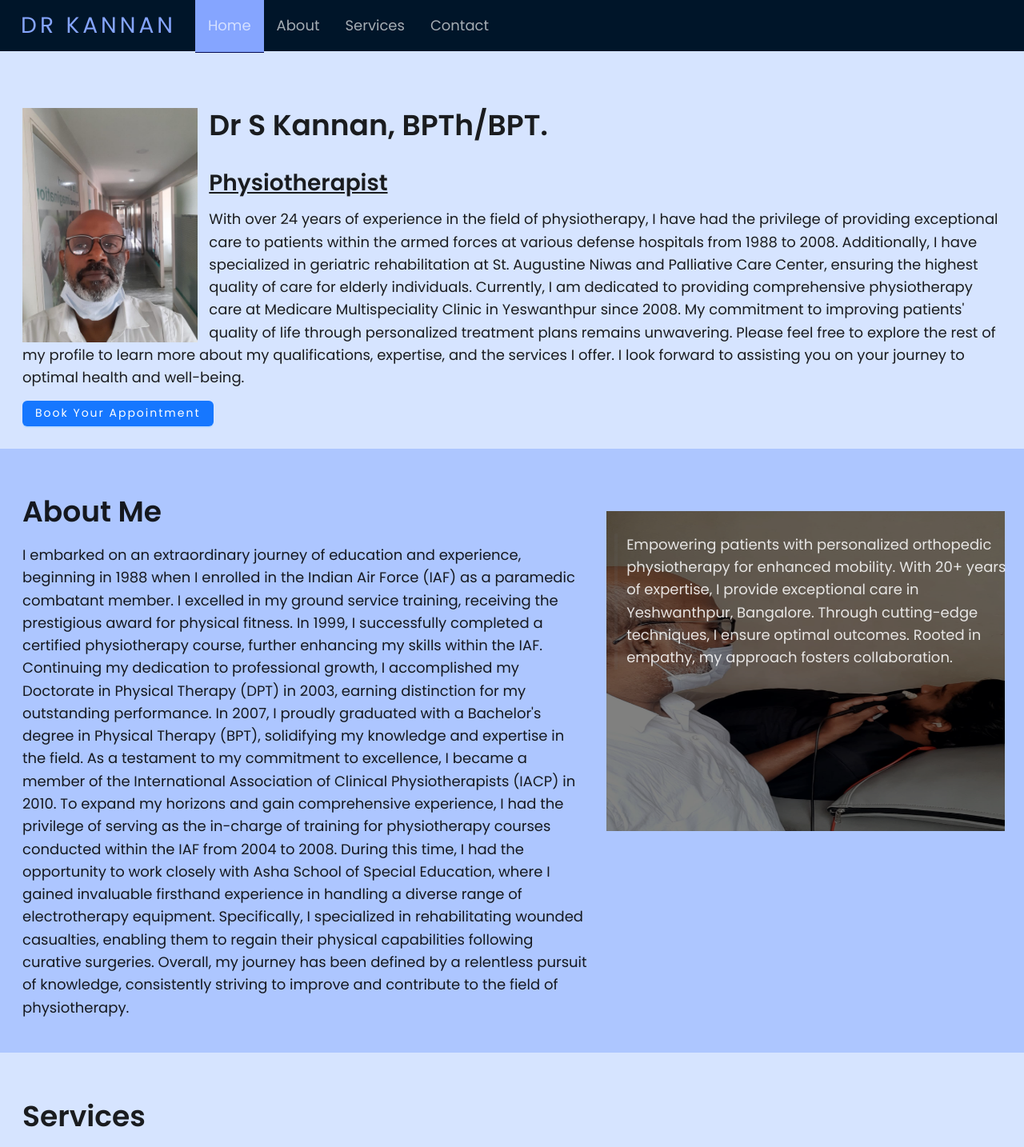
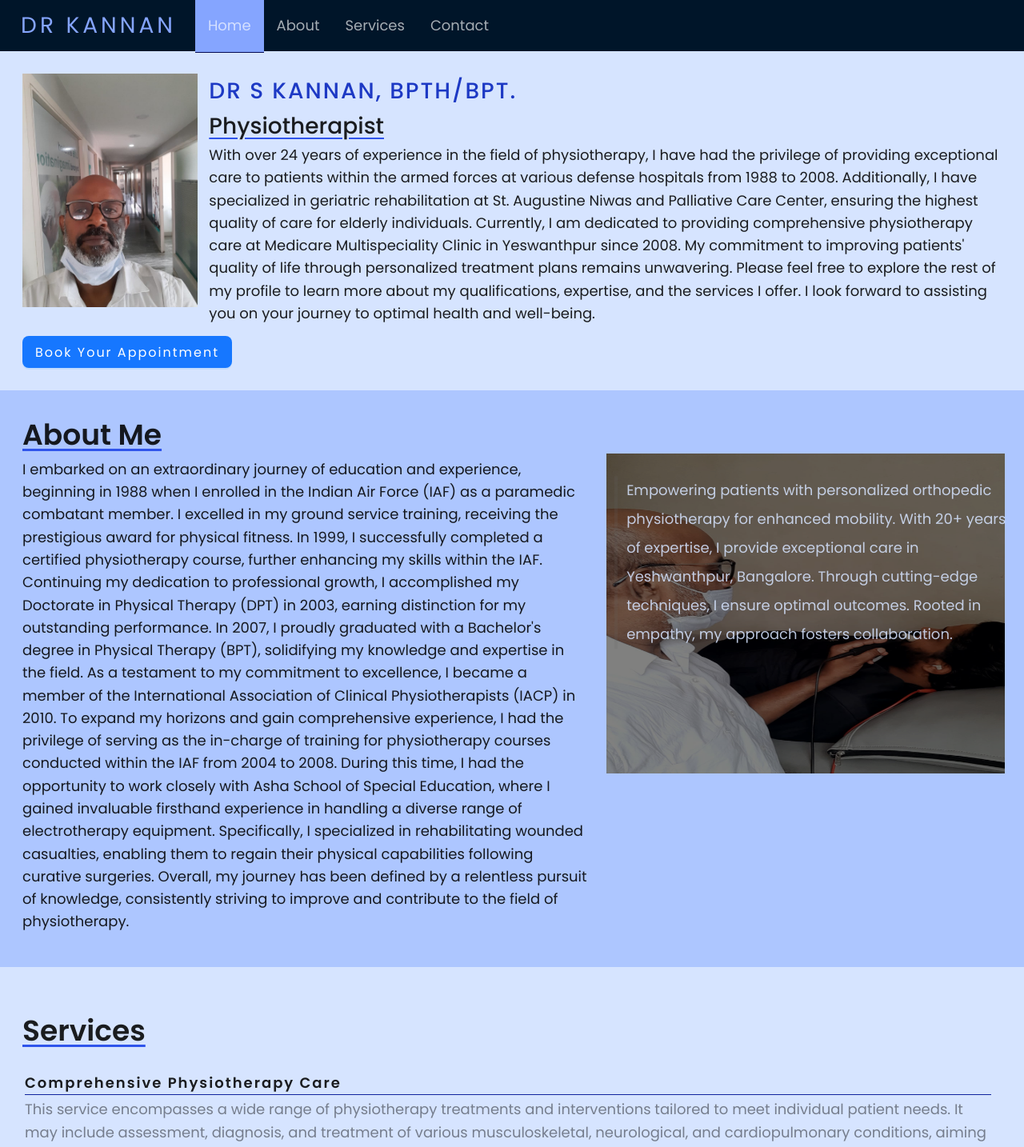
Before and after one commit to imkiran22/physio-website, a Next.js app: page /home in a window 1280 px wide. Shown: the top 1434 px of the page at 80% size. Built offline with nearby package versions, Linux system fonts and the light colour scheme.

Commit message:
Animation

```diff
--- a/components/About/About.tsx
+++ b/components/About/About.tsx
@@ -19,7 +19,7 @@ const AboutComponent: React.FC = () => {
     >
       <Col xs={24} sm={14} md={14} lg={14} xl={14}>
         <Typography>
-          <Title className="about_main-title">{aboutTitle}</Title>
+          <div className="about_main-title">{aboutTitle}</div>
           <Paragraph>
             <Text className="about_description">{aboutDoctor}</Text>
           </Paragraph>
--- a/components/Contact/Contact.tsx
+++ b/components/Contact/Contact.tsx
@@ -25,11 +25,12 @@ const ContactComponent: React.FC = () => {
           src={imagePath}
           className={"contact_image"}
           alt="doctor image"
+          width={"100%"}
         />
       </Col>
       <Col xs={24} sm={16} md={16} lg={16} xl={16}>
         <Typography>
-          <Title className="contact_main-title">{contactHeader}</Title>
+          <div className="contact_main-title">{contactHeader}</div>
           {ContactMetaList.map((list) => (
             <Paragraph key={list.value}>
               <Text className="contact_phone-title">
@@ -51,15 +52,14 @@ const ContactComponent: React.FC = () => {
             <Text
               style={{
                 padding: "0px 3px",
-                fontSize: token.fontSizeHeading3,
               }}
             >
               <Link target={"_blank"} href={PRACTO_LINK}>
                 <Image
                   preview={false}
                   src={"/practo.png"}
-                  width={"40px"}
-                  height={"40px"}
+                  width={"25px"}
+                  height={"25px"}
                 />
               </Link>
             </Text>
--- a/components/Home/Home.tsx
+++ b/components/Home/Home.tsx
@@ -29,10 +29,8 @@ const HomeComponent: React.FC = ({}) => {
             className={"home_image"}
             alt="doctor image"
           />
-          <Title className="home_main-title">{doctorWithQualifications}</Title>
-          <Title underline={true} className="home_sub-title">
-            {doctorField}
-          </Title>
+          <div className="home_main-title">{doctorWithQualifications}</div>
+          <div className="home_sub-title">{doctorField}</div>
           <Paragraph>
             <Text className="home_description">{title}</Text>
           </Paragraph>
@@ -41,7 +39,7 @@ const HomeComponent: React.FC = ({}) => {
         <Link target={"_blank"} href={PRACTO_LINK}>
           <Button
             type="primary"
-            size="middle"
+            size="large"
             style={{ fontFamily: "poppins", letterSpacing: "2px" }}
           >
             {" "}
--- a/constants/contact.tsx
+++ b/constants/contact.tsx
@@ -2,8 +2,6 @@ import {
   PhoneOutlined,
   MailOutlined,
   FacebookFilled,
-  InstagramFilled,
-  TwitterCircleFilled,
   InstagramOutlined,
 } from "@ant-design/icons";
 
--- a/constants/footer.ts
+++ b/constants/footer.ts
@@ -1,8 +1,3 @@
 export const COPY_RIGHT = "Dr S Kannan ©2023 All rights reserved";
 
-export const FB_PROFILE =
-  "https://www.facebook.com/defineskinhairclinic-112627771411004";
-
-export const IG_PROFILE = "https://www.instagram.com/define.skin.hair.clinic";
-
 export const FOLLOW_US = "Follow me on";
--- a/pages/styles/about.scss
+++ b/pages/styles/about.scss
@@ -1,9 +1,12 @@
 @import "variables.scss";
 .about {
+  @extend .animation-entry;
   &_main-title {
     font-size: $main-header;
     text-transform: capitalize;
     font-family: poppins;
+    font-weight: bold;
+    @extend .main_title_underlined;
   }
   &_description {
     font-size: $sub-header;
@@ -23,6 +26,8 @@
       &_description {
         font-size: $sub-header;
         font-family: poppins;
+        line-height: 2em;
+        color: #d6e4ff !important;
       }
     }
   }
--- a/pages/styles/contact.scss
+++ b/pages/styles/contact.scss
@@ -1,13 +1,17 @@
 @import "variables.scss";
 
 .contact {
+  @extend .animation-entry;
   &_image {
-    margin-top: 10%;
+    margin-top: 2.2%;
   }
   &_main-title {
     font-size: $main-header;
     font-family: poppins;
     text-transform: uppercase;
+    font-weight: 500;
+    padding-bottom: 0.4em;
+    @extend .main_title_underlined;
   }
 
   &_phone-value {
@@ -18,7 +22,7 @@
   &_phone-title,
   &_phone-value,
   &_social {
-    font-size: $middle-header;
+    font-size: $sub-header;
     font-family: poppins;
     font-weight: bold;
     display: block;
--- a/pages/styles/home.scss
+++ b/pages/styles/home.scss
@@ -1,20 +1,27 @@
 @import "variables.scss";
 
 .home {
+  @extend .animation-entry;
   .ant-image {
     float: left;
     padding-right: 1em;
     width: 19%;
   }
   &_main-title {
-    font-size: $main-header;
+    font-size: $middle-header;
     font-family: poppins;
+    text-transform: uppercase;
+    letter-spacing: 2px;
+    font-weight: 500;
+    color: #1d39c4 !important;
   }
 
   &_sub-title {
     font-size: $middle-header;
     text-transform: capitalize;
     font-family: poppins;
+    font-weight: 500;
+    @extend .main_title_underlined;
   }
 
   &_description {
--- a/pages/styles/services.scss
+++ b/pages/styles/services.scss
@@ -1,6 +1,7 @@
 @import "variables.scss";
 
 .services {
+  @extend .animation-entry;
   .ant-list-split .ant-list-item {
     position: relative;
     right: 17px;
@@ -9,6 +10,8 @@
   &_main-title {
     font-size: $main-header;
     font-family: poppins;
+    font-weight: 500;
+    @extend .main_title_underlined;
   }
 
   .ant-list {
@@ -17,6 +20,8 @@
         .ant-list-item-meta-title {
           font-size: $sub-header;
           text-transform: capitalize;
+          border-bottom: 1.5px solid #10239e;
+          letter-spacing: 2px;
         }
         .ant-list-item-meta-description {
           font-size: $sub-header;
@@ -27,6 +32,7 @@
 
   @media (max-width: 600px) {
     padding: 0.75em !important;
+
     &_image {
       height: 50% !important;
     }
--- a/pages/styles/variables.scss
+++ b/pages/styles/variables.scss
@@ -5,3 +5,24 @@ $sub-header: 18px !important;
 $res-main-header: 22px !important;
 $res-middle-header: 14px !important;
 $res-sub-header: 12px !important;
+
+.main_title_underlined {
+  text-decoration: underline;
+  text-decoration-color: #2f54eb;
+  text-underline-offset: 5px;
+}
+
+.animation-entry {
+  animation-name: entry;
+  animation-timing-function: ease-in-out;
+  animation-duration: 2s;
+}
+
+@keyframes entry {
+  from {
+    opacity: 0;
+  }
+  to {
+    opacity: 1;
+  }
+}
```
Also changed, not shown: components/SocialMedia/SocialMedia.tsx (+0 -16 lines).
